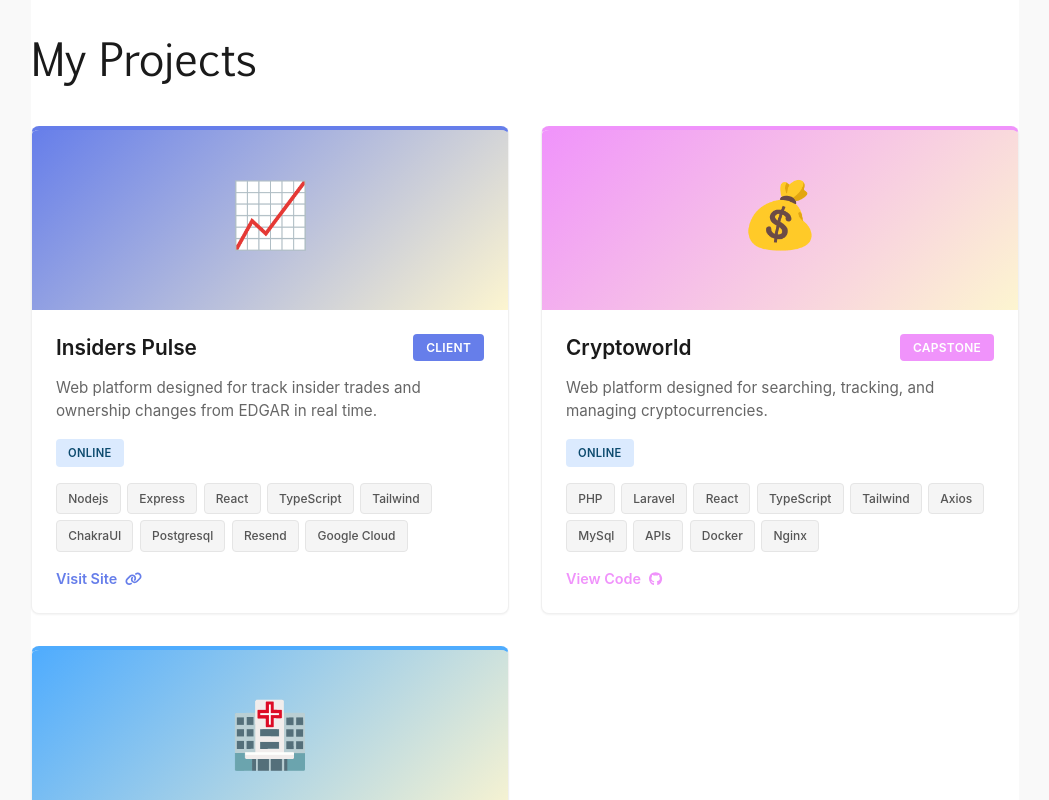
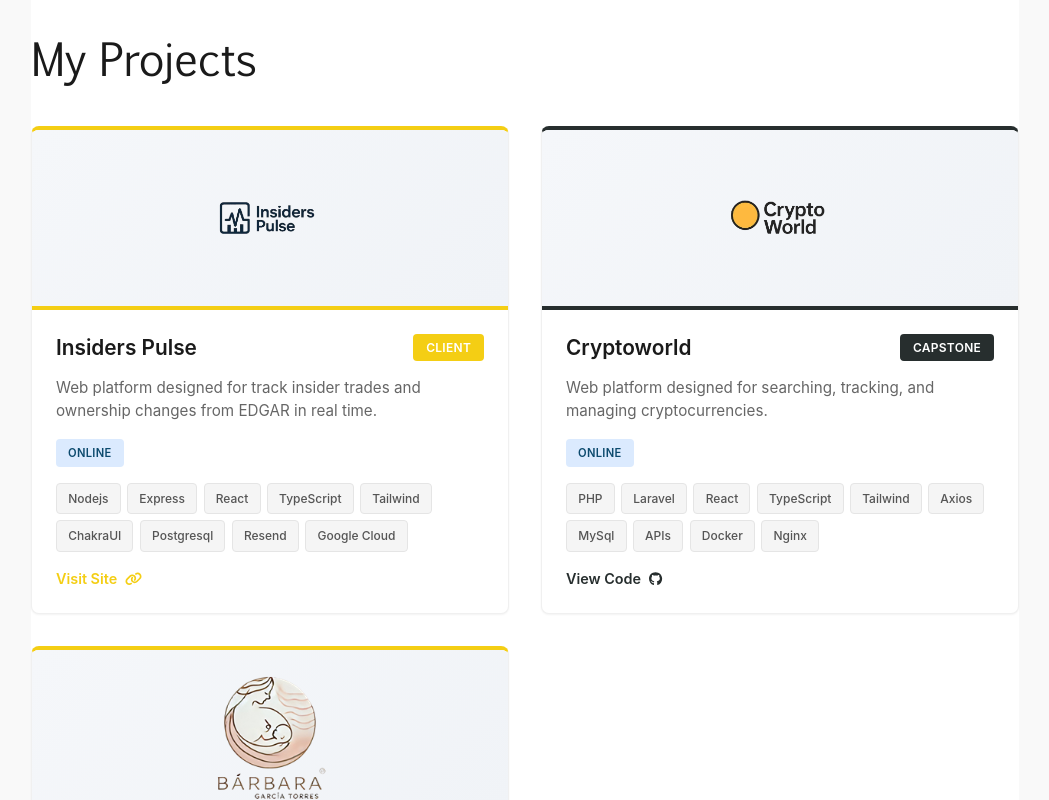
Before and after one commit to monsieurlopez/site_web_2.0, a React (Vite) app: page / in a window 1280 px wide. Shown: the part 1420-2220 px from the top of the page, without its empty margins (115-1164 px from the left). Built offline with nearby package versions, Linux system fonts and the light colour scheme; a web font is replaced by a local one.

Commit message:
style: update portfolio cards with corporate colors and project logos instead of emojis
Amp-Thread-ID: https://ampcode.com/threads/T-019bfacf-528e-7266-98e7-14e27658c022
Co-authored-by: Amp <amp@ampcode.com>

```diff
--- a/src/components/pages/Home/Portfolio.jsx
+++ b/src/components/pages/Home/Portfolio.jsx
@@ -14,7 +14,7 @@ const featuredProjects = [
   {
     id: 1,
     name: "Insiders Pulse",
-    image: insidersPulseImage,
+    logo: insidersPulseImage,
     url: "https://insiderspulse.com/",
     github: "",
     description: `Web platform designed for track insider trades and ownership changes from EDGAR in real time.`,
@@ -33,13 +33,12 @@ const featuredProjects = [
     status: "Online",
     demo: true,
     githubPrive: true,
-    icon: "📈",
-    color: "#667eea",
+    color: "#f4ce14",
   },
   {
     id: 2,
     name: "Cryptoworld",
-    image: cryptoworldImage,
+    logo: cryptoworldImage,
     url: "https://cryptoworld.cloud/",
     github: "https://github.com/IN-CODE-COIN/cryptoworld-2.0",
     description: `Web platform designed for searching, tracking, and managing cryptocurrencies.`,
@@ -59,13 +58,12 @@ const featuredProjects = [
     status: "Online",
     demo: false,
     githubPrive: false,
-    icon: "💰",
-    color: "#f093fb",
+    color: "#272e2e",
   },
   {
     id: 3,
     name: "Bárbara García Torres",
-    image: barbaraGarciaImage,
+    logo: barbaraGarciaImage,
     url: "https://www.barbaragarciatorresibclc.com/",
     github: "",
     description: `The website provides clear and accessible information on physiotherapy and lactation support offered by a professional certified.`,
@@ -81,8 +79,7 @@ const featuredProjects = [
     status: "Online",
     demo: true,
     githubPrive: true,
-    icon: "🏥",
-    color: "#4facfe",
+    color: "#f4ce14",
   },
 ];
 
@@ -103,7 +100,12 @@ const Portfolio = () => {
             style={{ "--card-color": project.color }}
           >
             <div className="portfolio-project-visual">
-              <div className="portfolio-project-emoji">{project.icon}</div>
+              <img
+                src={project.logo}
+                alt={project.name}
+                className="portfolio-project-logo"
+                loading="lazy"
+              />
             </div>
 
             <div className="portfolio-project-content">
--- a/src/components/pages/Home/PortfolioAionStyle.css
+++ b/src/components/pages/Home/PortfolioAionStyle.css
@@ -23,28 +23,29 @@
   box-shadow: 0 12px 32px rgba(0, 0, 0, 0.12);
 }
 
+.portfolio-project-card:hover .portfolio-project-logo {
+  transform: scale(1.05);
+}
+
 /* Visual Section */
 .portfolio-project-visual {
   height: 180px;
-  background: linear-gradient(135deg, var(--card-color, #f4ce14) 0%, rgba(244, 206, 20, 0.2) 100%);
+  background: linear-gradient(135deg, #f5f7fa 0%, #f0f3f7 100%);
   display: flex;
   align-items: center;
   justify-content: center;
-  font-size: 4rem;
   overflow: hidden;
+  border-bottom: 4px solid var(--card-color, #f4ce14);
+  position: relative;
 }
 
-.portfolio-project-emoji {
-  animation: float 3s ease-in-out infinite;
-}
-
-@keyframes float {
-  0%, 100% {
-    transform: translateY(0px);
-  }
-  50% {
-    transform: translateY(-10px);
-  }
+.portfolio-project-logo {
+  width: 100%;
+  height: 100%;
+  object-fit: contain;
+  object-position: center;
+  padding: 1.5rem;
+  transition: transform 0.3s ease;
 }
 
 /* Content Section */
```
Also changed, not shown: 13 other files (tests, documents, lock files or other folders).
